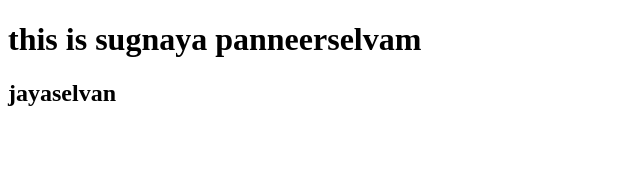
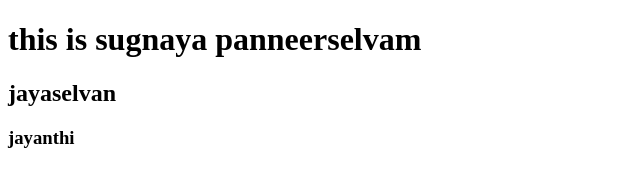
Before and after one commit to suganyapj/utubeharish, a plain HTML site: page index.html in a window 1280 px wide. Shown: the full height of the page, 0-640 px from the left. Drawn offline with Linux system fonts and the light colour scheme.

Commit message:
Update index.html

```diff
--- a/index.html
+++ b/index.html
@@ -6,6 +6,7 @@
     <title>learn git basics</title>
     <h1>this is sugnaya panneerselvam</h1>
     <h2>jayaselvan</h2>
+    <h3>jayanthi</h3>
 </head>
 <body>
 
```
